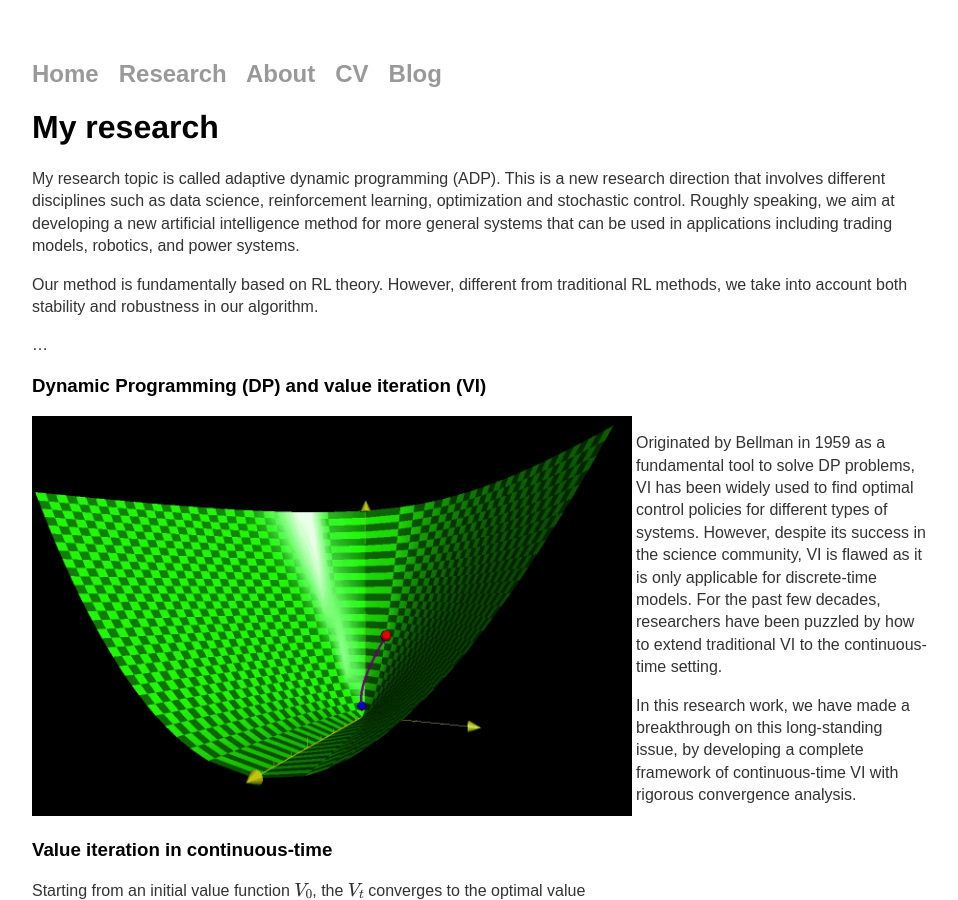
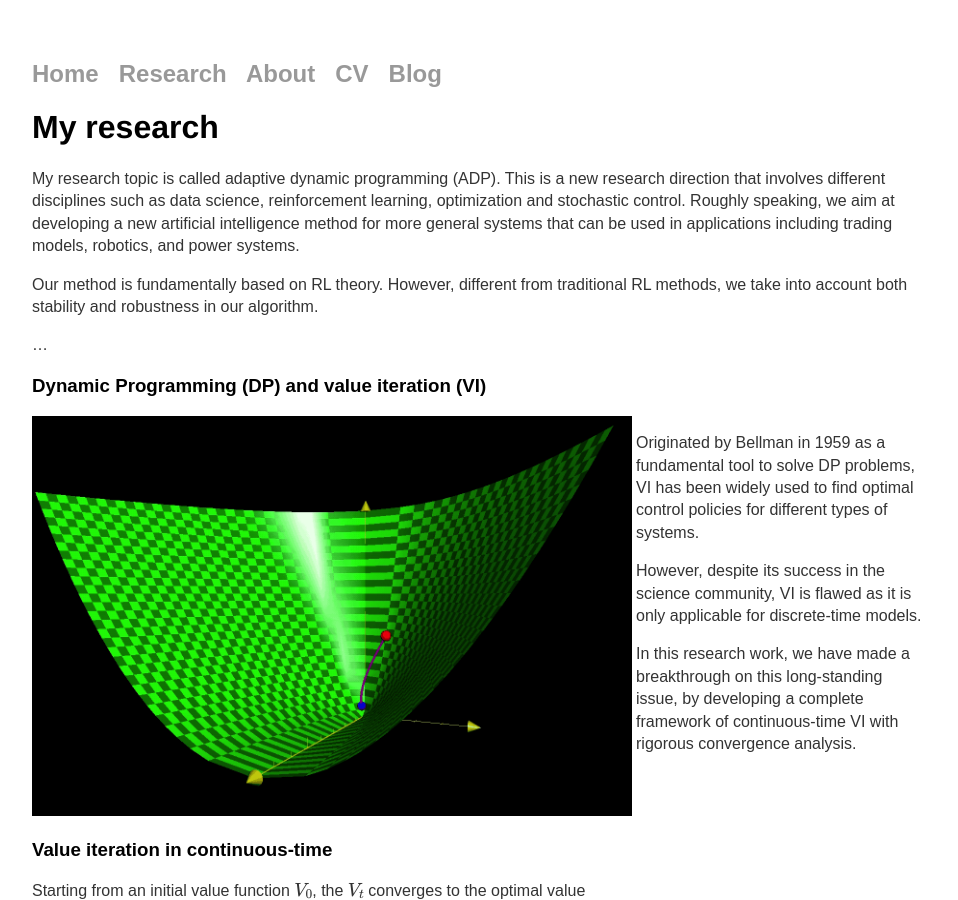
Before and after one commit to tao-bian-nyu/tao-bian-nyu.github.io, a Jekyll site: the page built from research/index.md, in a window 1280 px wide and 900 px high. Shown: the whole window, without its empty margins (160-1118 px from the left). Built offline with Jekyll 4.4.1, drawn with Linux system fonts in a browser that asks for light colours; formulas are drawn with MathJax 3.

Commit message:
Update topics.html

```diff
--- a/_includes/topics.html
+++ b/_includes/topics.html
@@ -7,7 +7,9 @@
   <p> Starting from an initial value function \(V_0\), the \(V_t\) converges to the optimal value function \(V^*\). </p>
 </div>
 <div class="two">
-<p> Originated by Bellman in 1959 as a fundamental tool to solve DP problems, VI has been widely used to find optimal control policies for different types of systems. However, despite its success in the science community, VI is flawed as it is only applicable for discrete-time models. For the past few decades, researchers have been puzzled by how to extend traditional VI to the continuous-time setting. </p>
+<p> Originated by Bellman in 1959 as a fundamental tool to solve DP problems, VI has been widely used to find optimal control policies for different types of systems. </p>
+<p> However, despite its success in the science community, VI is flawed as it is only applicable for discrete-time models. </p>
+<!--   For the past few decades, researchers have been puzzled by how to extend traditional VI to the continuous-time setting. </p>  -->
 
 <p> In this research work, we have made a breakthrough on this long-standing issue, by developing a complete framework of continuous-time VI with rigorous convergence analysis.</p>
 </div>
```
